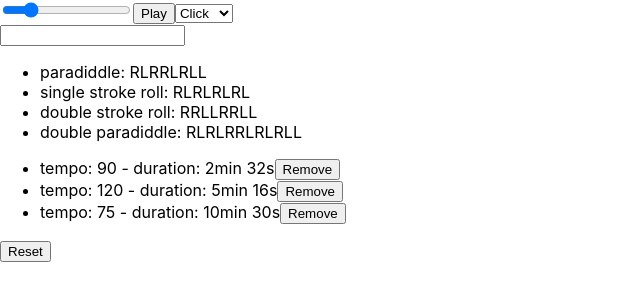
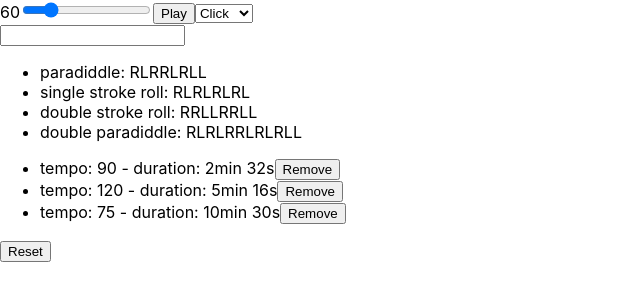
Before and after one commit to SamDhondt/oop-vs-fp-onderzoek, a React (Create React App) app in the folder frontend-react/: page / in a window 1280 px wide. Shown: the top 300 px of the page, without its empty margins (0-640 px from the left). Built offline with nearby package versions, Linux system fonts and the light colour scheme.

Commit message:
feat: react - add metronome tempo label

```diff
--- a/frontend-react/src/modules/metronome/metronome.js
+++ b/frontend-react/src/modules/metronome/metronome.js
@@ -24,7 +24,10 @@ const Metronome = ({ defaultTempo, defaultSound }) => {
 
   return (
     <div>
+      <label for="tempo">{tempo}</label>
       <input
+        id="tempo"
+        name="tempo"
         type="range"
         min="20"
         max="240"
```
